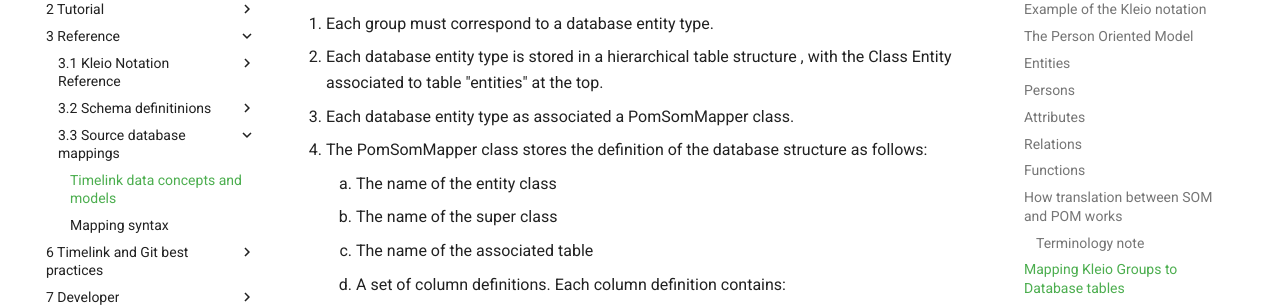
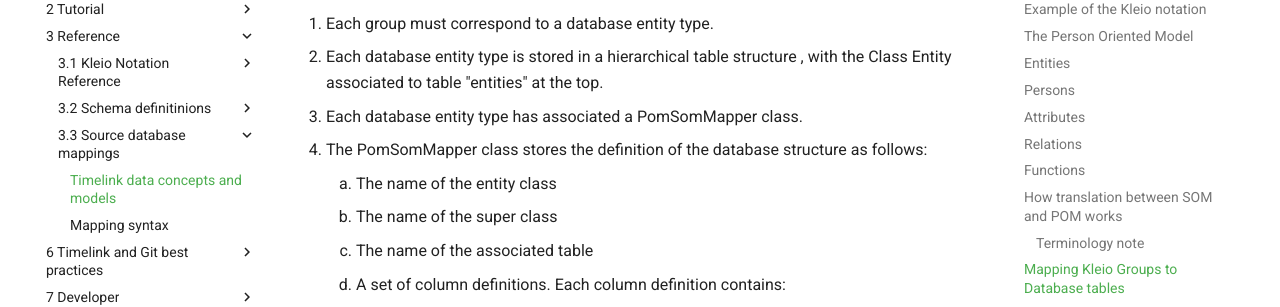
Before and after one commit to time-link/timelink-docs, an MkDocs documentation site: the page built from docs/3_Reference/3.3_Source_database_mappings/How Source-Database mappings work.md, in a window 1280 px wide and 900 px high, scrolled down 6893 px. Shown: the part 153-460 px from the top of the window. Built offline with MkDocs 1.6.1 and Material for MkDocs 9.7.7, drawn with Linux system fonts in a browser that asks for light colours.

Commit message:
vault backup: 2025-03-29 22:41:21

```diff
--- a/docs/3_Reference/3.3_Source_database_mappings/How Source-Database mappings work.md
+++ b/docs/3_Reference/3.3_Source_database_mappings/How Source-Database mappings work.md
@@ -269,7 +269,7 @@ The mapping configuration process addresses several scenarios of different compl
 
 1. Each group must correspond to a database entity type.
 2. Each database entity type is stored in a hierarchical table structure , with the Class Entity associated to table "entities" at the top.
-3. Each database entity type as associated a PomSomMapper class.
+3. Each database entity type has associated a PomSomMapper class.
 4. The PomSomMapper class stores the definition of the database structure as follows:
 	1. The name of the entity class
 	2. The name of the super class
```
